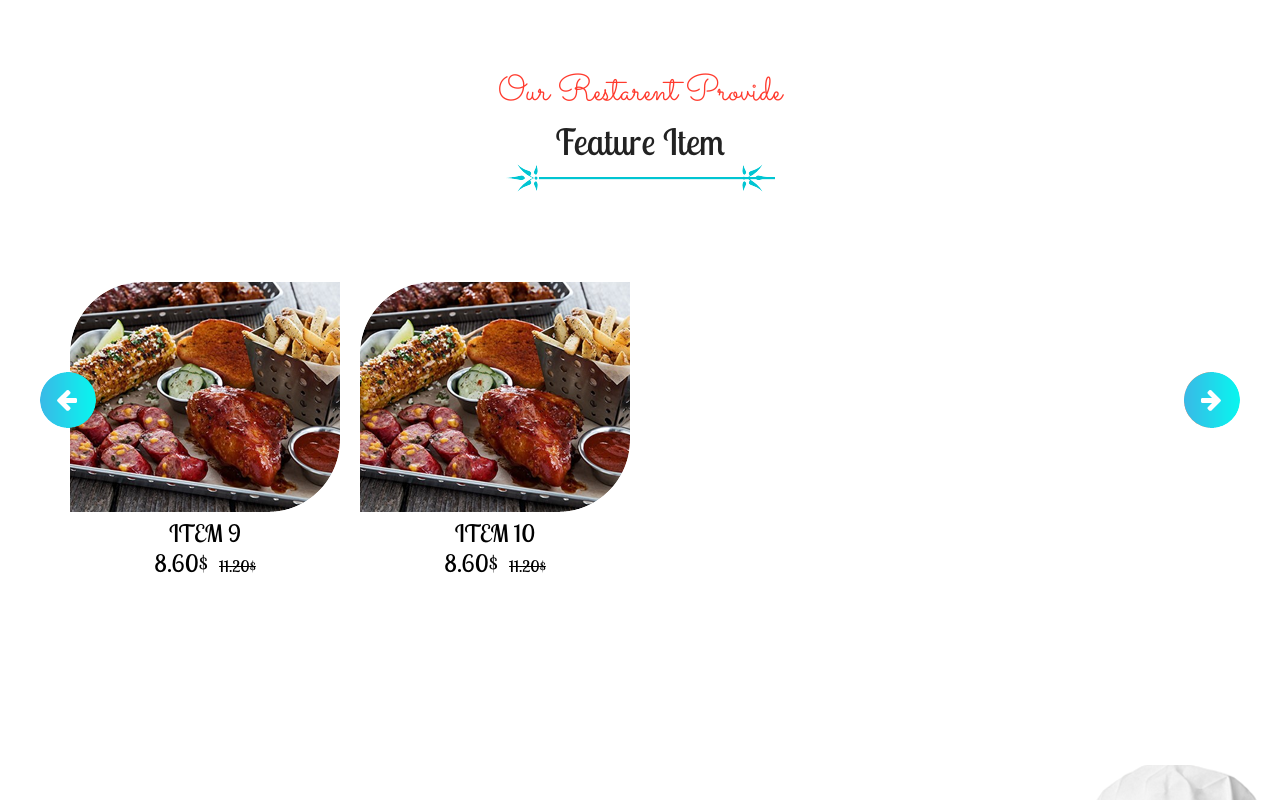
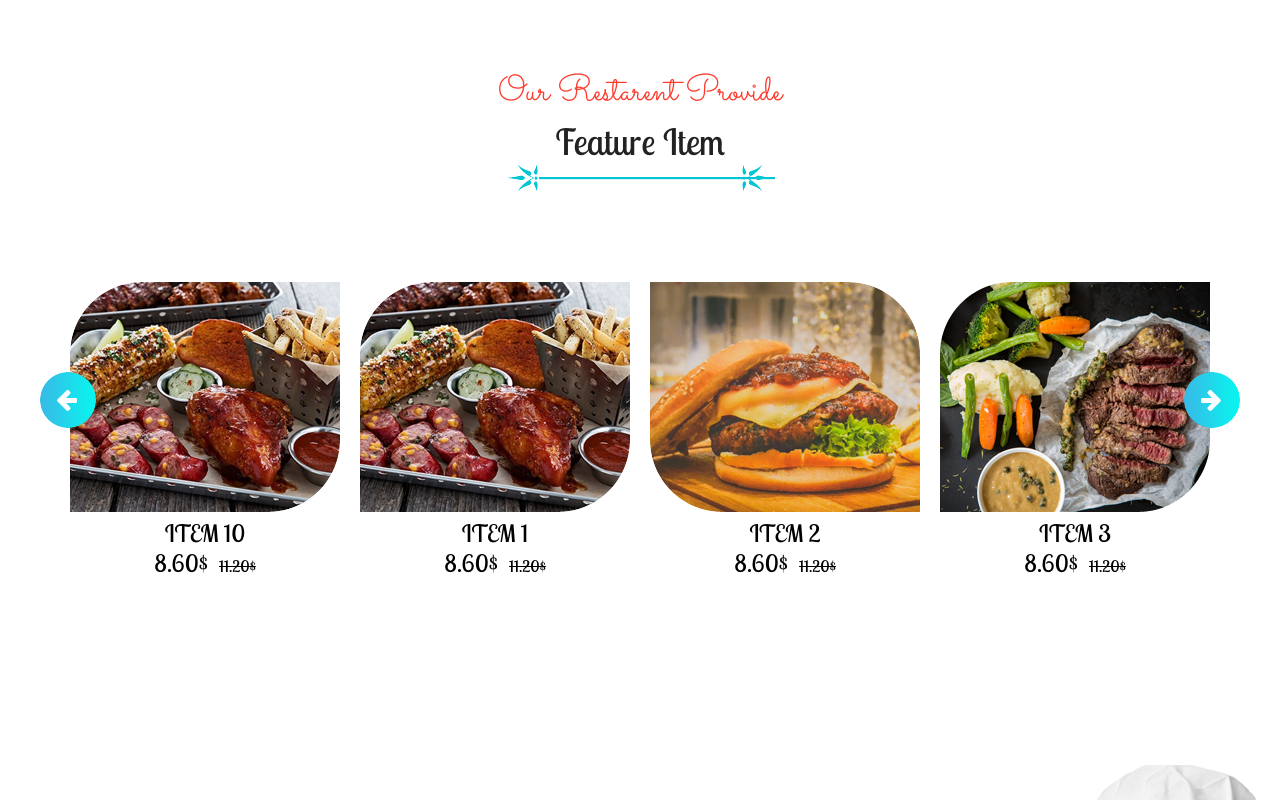
Before and after one commit to kbacy2/Projects, a plain HTML site: page Restaurant maket/index.html in a window 1280 px wide. Both pictures are taken after a click on the element 68 px from the left and 2159 px from the top of the page. Shown: the part 1759-2559 px from the top of the page. Drawn offline with Linux system fonts and the light colour scheme; a web font is replaced by a local one.

Commit message:
SLIDER bl3t

```diff
--- a/Restaurant maket/css/style.css
+++ b/Restaurant maket/css/style.css
@@ -699,6 +699,12 @@ input{
 .slider_menu_item{
 	text-align: center;
 	margin-right: 20px;
+}
+
+.slider_menu_item_img {
+	display: inline-block;
+	width: 270px;
+	font-size: 0;
 }
 
 .slider_menu_item_cost{
--- a/Restaurant maket/index.html
+++ b/Restaurant maket/index.html
@@ -202,7 +202,27 @@
 									 <div class="slider_menu_item_cost_old">11.20$</div>
 								 </div>
 							 </div>
-
+							 <div class="slider_menu_item">
+								 <img src="img/item-1.png" alt="" class="slider_menu_item_img">
+								 <div class="slider_menu_item_header">ITEM 1</div>
+								 <div class="slider_menu_item_cost">8.60$
+									 <div class="slider_menu_item_cost_old">11.20$</div>
+								 </div>
+							 </div>
+							 <div class="slider_menu_item">
+								 <img src="img/item-2.png" alt="" class="slider_menu_item_img">
+								 <div class="slider_menu_item_header">ITEM 2</div>
+								 <div class="slider_menu_item_cost">8.60$
+									 <div class="slider_menu_item_cost_old">11.20$</div>
+								 </div>
+							 </div>
+							 <div class="slider_menu_item">
+								 <img src="img/item-3.png" alt="" class="slider_menu_item_img">
+								 <div class="slider_menu_item_header">ITEM 3</div>
+								 <div class="slider_menu_item_cost">8.60$
+									 <div class="slider_menu_item_cost_old">11.20$</div>
+								 </div>
+							 </div>
 						 </div>
 					 </div>
 
--- a/Restaurant maket/script.js
+++ b/Restaurant maket/script.js
@@ -1,30 +1,60 @@
 // CONTENT SLIDER
-var slider = document.querySelector('.slider_menu');
-var sliderItem = document.querySelectorAll('.slider_menu_item');
-var arrowLeft = document.querySelector('#slider_menu_arrow_left');
-var arrowRight = document.querySelector('#slider_menu_arrow_right');
-var position = 0;
-var cubic = document.querySelector('.cubic');
-var VIEWPORT_WIDTH = slider.offsetWidth + 20;
+// var slider = document.querySelector('.slider_menu');
+// var sliderItems = document.querySelectorAll('.slider_menu_item');
+// var arrowLeft = document.querySelector('#slider_menu_arrow_left');
+// var arrowRight = document.querySelector('#slider_menu_arrow_right');
+// var cubic = document.querySelector('.cubic');
+// var VIEWPORT_WIDTH = slider.offsetWidth + 20;
 
-arrowRight.addEventListener('click', function () {
-    position = position - VIEWPORT_WIDTH;
-    if (position < -VIEWPORT_WIDTH*2){
-        position = 0;
-    }
-    slider.style.marginLeft = position + 'px';
-});
+// arrowRight.addEventListener('click', function () {
+//     position = position - VIEWPORT_WIDTH;
+//     if (position < -VIEWPORT_WIDTH*2){
+//         position = 0;
+//     }
+//     slider.style.marginLeft = position + 'px';
+// });
+//
+// arrowLeft.addEventListener('click', function () {
+//     position = position + VIEWPORT_WIDTH;
+//     if (position < -VIEWPORT_WIDTH) {
+//         position = 0;
+//     } else if(position > 0){
+//         position = -VIEWPORT_WIDTH*2;
+//     }
+//
+//     slider.style.marginLeft = position + 'px';
+// });
 
-arrowLeft.addEventListener('click', function () {
-    position = position + VIEWPORT_WIDTH;
-    if (position < -VIEWPORT_WIDTH) {
-        position = 0;
-    } else if(position > 0){
-        position = -VIEWPORT_WIDTH*2;
+(function(){
+    var slider = document.querySelector('.slider_menu');
+    var sliderItems = document.querySelectorAll('.slider_menu_item');
+    var arrowLeft = document.querySelector('#slider_menu_arrow_left');
+    var arrowRight = document.querySelector('#slider_menu_arrow_right');
+    var offset = 0;
+    var slideWidth = sliderItems[0].offsetWidth + 20;
+    var overallSlidesWidth = slideWidth * sliderItems.length;
+    var maxSlidesToChange = Math.round(slider.offsetWidth / slideWidth);
+
+    arrowRight.addEventListener('click', nextSlide);
+
+    arrowLeft.addEventListener('click', prevSlide);
+
+    function nextSlide() {
+        var rest = overallSlidesWidth - (offset + maxSlidesToChange * slideWidth) - maxSlidesToChange * slideWidth;
+        if (rest === -(maxSlidesToChange * slideWidth)) offset = 0;
+        else if (rest >= 0) offset += maxSlidesToChange * slideWidth;
+        else offset += Math.round((maxSlidesToChange * slideWidth + rest) / slideWidth) * slideWidth;
+        slider.style.marginLeft = -offset + 'px';
     }
 
-    slider.style.marginLeft = position + 'px';
-});
+    function prevSlide() {
+        var rest = overallSlidesWidth - (offset - maxSlidesToChange * slideWidth) - maxSlidesToChange * slideWidth;
+        if (rest === overallSlidesWidth) offset = overallSlidesWidth - maxSlidesToChange * slideWidth;
+        else if (overallSlidesWidth - maxSlidesToChange * slideWidth - rest + slideWidth * maxSlidesToChange < maxSlidesToChange * slideWidth) offset -= overallSlidesWidth - maxSlidesToChange * slideWidth - rest + slideWidth * maxSlidesToChange;
+        else offset -= maxSlidesToChange * slideWidth;
+        slider.style.marginLeft = -offset + 'px';
+    }
+})();
 
 
 //MODAL CHIEFS WINDOW
```
